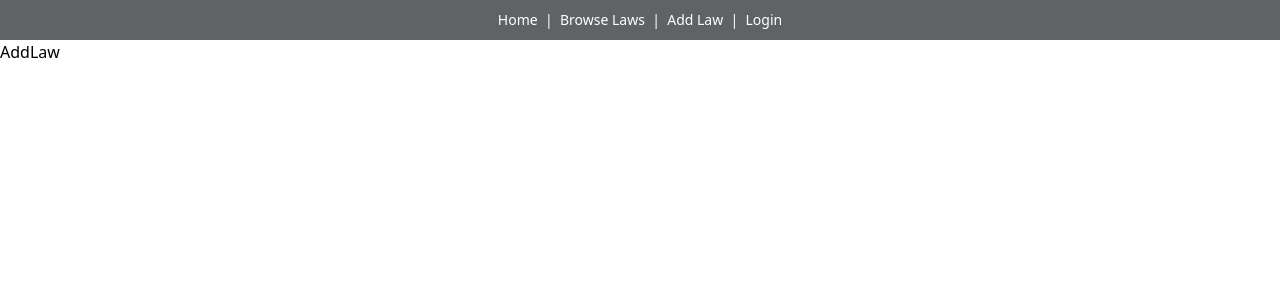
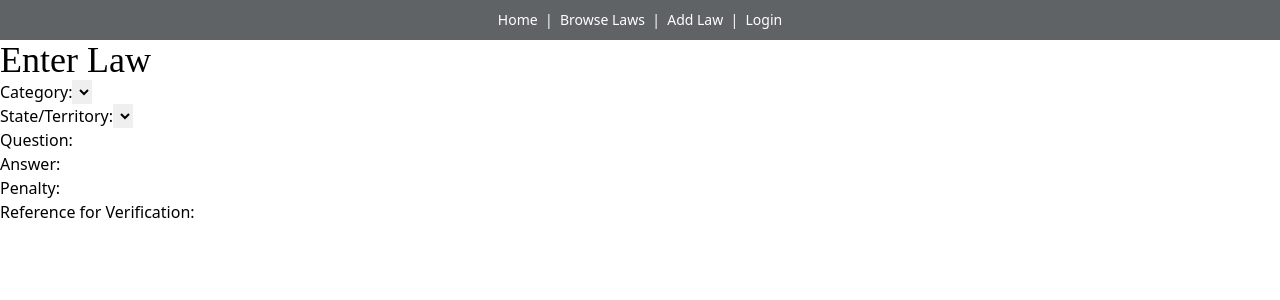
Before and after one commit to Seraphiel97/StrictlyLegal, a React (Vite) app: page /laws/add in a window 1280 px wide. Shown: the top 300 px of the page. Built offline with nearby package versions, Linux system fonts and the light colour scheme.

Commit message:
update add law form

```diff
--- a/server.js
+++ b/server.js
@@ -14,8 +14,7 @@ app.use(require('./config/checkToken'));
 
 //routes
 app.use('/api/users', require('./routes/api/users'));
-// app.use('/api/appointments', require('./routes/api/appointments'));
-// app.use('/api/services', require('./routes/api/services'));
+app.use('/api/laws', require('./routes/api/laws'));
 //catch all
 app.get('/*', function (req, res) {
   res.sendFile(path.join(__dirname, 'dist', 'index.html'));
--- /dev/null
+++ b/src/components/StateList/StateList.jsx
@@ -0,0 +1,11 @@
+import React from 'react'
+import { useState, useEffect } from 'react'
+
+export default function StateList() {
+
+
+
+    return (
+    <div>StateList</div>
+  )
+}
--- a/src/pages/AddLaw/AddLaw.jsx
+++ b/src/pages/AddLaw/AddLaw.jsx
@@ -1,7 +1,67 @@
 import React from 'react'
+import { useState } from 'react'
 
 export default function AddLaw() {
+
+  const [lawData, setLawData] = useState({
+    category: '',
+    state: '',
+    question: '',
+    answer: '',
+    penalty: '',
+    reference: '',
+  })
+
+  const [err, setErr] = useState('')
+
+  function handleChange(evt) {
+    setLawData({...lawData, [evt.target.name]: evt.target.value});
+  }
+
+  async function handleSubmit(evt){
+    evt.preventDefault();
+    try {
+
+    } catch {
+      setErr('Apologies, something is not working properly. Please check all information fields and try again.')
+    }
+  }
+
   return (
-    <div>AddLaw</div>
+    <div>
+      <form autoComplete="off" onSubmit={handleSubmit}>
+        <h1>Enter Law</h1>
+        <div>
+          <div>
+            <label>Category:</label>
+            <select name='category' value={lawData.category} onChange={handleChange} required>
+              <option></option>
+            </select>
+          </div>
+          <div>
+            <label>State/Territory:</label>
+            <select name='state' value={lawData.state} onChange={handleChange} required>
+              <option></option>
+            </select>
+          </div>
+          <div>
+            <label>Question:</label>
+            <input name='question' value={lawData.question} onChange={handleChange} maxLength={150} required />
+          </div>
+          <div>
+            <label>Answer:</label>
+            <input name='answer' value={lawData.answer} onChange={handleChange} maxLength={150} required />
+          </div>
+          <div>
+            <label>Penalty:</label>
+            <input name='penalty' value={lawData.penalty} onChange={handleChange} maxLength={150} />
+          </div>
+          <div>
+            <label>Reference for Verification:</label>
+            <inpue name='reference' value={lawData.reference} onChange={handleChange} required />
+          </div>
+        </div>
+      </form>
+    </div>
   )
 }
```
Also changed, not shown: routes/api/laws.js (added), src/utilities/laws-api.js (added).
